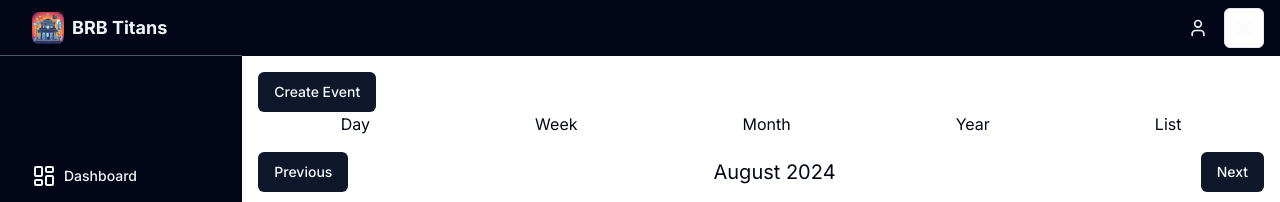
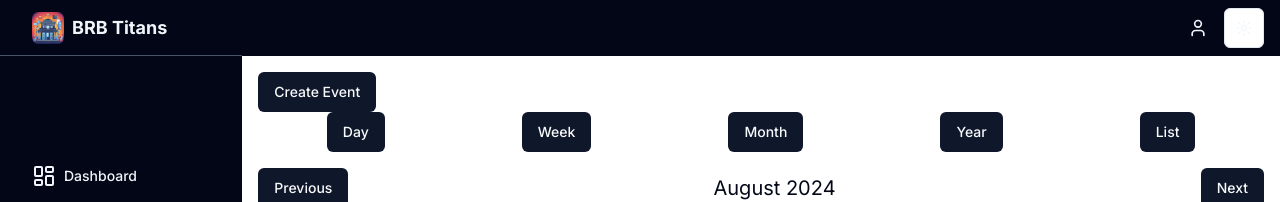
Before and after one commit to Shavkatjon-O/BRB_Hackcelerator_2024_Frontend, a Next.js app: page /dashboard/events in a window 1280 px wide. Shown: the top 202 px of the page. Built offline with nearby package versions, Linux system fonts and the light colour scheme; no server answers.

Commit message:
fix: button issue

```diff
--- a/src/app/dashboard/events/page.tsx
+++ b/src/app/dashboard/events/page.tsx
@@ -4,6 +4,8 @@ import { useEffect, useState } from "react";
 import { EventType } from "./_types/event";
 import EventFormDialog from "./_components/add-event-dialog";
 import Calendar from "./_components/calendar";
+
+import { Button } from "@/components/ui/button";
 
 import { getEventsList, createEvent } from "@/services/eventsServices";
 
@@ -75,11 +77,11 @@ const CalendarPage = () => {
       />
 
       <div className="flex justify-around mb-4">
-        <button className={`btn ${view === "daily" ? "btn-primary" : ""}`} onClick={() => setView("daily")}>Day</button>
-        <button className={`btn ${view === "weekly" ? "btn-primary" : ""}`} onClick={() => setView("weekly")}>Week</button>
-        <button className={`btn ${view === "monthly" ? "btn-primary" : ""}`} onClick={() => setView("monthly")}>Month</button>
-        <button className={`btn ${view === "yearly" ? "btn-primary" : ""}`} onClick={() => setView("yearly")}>Year</button>
-        <button className={`btn ${view === "list" ? "btn-primary" : ""}`} onClick={() => setView("list")}>List</button>
+        <Button className={`btn ${view === "daily" ? "btn-primary" : ""}`} onClick={() => setView("daily")}>Day</Button>
+        <Button className={`btn ${view === "weekly" ? "btn-primary" : ""}`} onClick={() => setView("weekly")}>Week</Button>
+        <Button className={`btn ${view === "monthly" ? "btn-primary" : ""}`} onClick={() => setView("monthly")}>Month</Button>
+        <Button className={`btn ${view === "yearly" ? "btn-primary" : ""}`} onClick={() => setView("yearly")}>Year</Button>
+        <Button className={`btn ${view === "list" ? "btn-primary" : ""}`} onClick={() => setView("list")}>List</Button>
       </div>
 
       <Calendar
--- a/src/app/dashboard/meetings/_components/MeetingRoom.tsx
+++ b/src/app/dashboard/meetings/_components/MeetingRoom.tsx
@@ -21,6 +21,7 @@ import {
 } from "@/components/ui/dropdown-menu";
 import { cn } from "@/lib/utils";
 import EndCallButton from "./EndCallButton";
+import { Button } from "@/components/ui/button";
 
 import { Loader } from "lucide-react";
 
@@ -91,11 +92,11 @@ const MeetingRoom = () => {
                </DropdownMenuContent>
             </DropdownMenu>
             <CallStatsButton />
-            <button onClick={() => setShowParticipants((prev) => !prev)}>
+            <Button onClick={() => setShowParticipants((prev) => !prev)}>
                <div className=" cursor-pointer rounded-2xl bg-[#19232d] px-4 py-2 hover:bg-[#4c535b]  ">
                   <Users size={20} className="text-white" />
                </div>
-            </button>
+            </Button>
             {!isPersonalRoom && <EndCallButton />}
          </div>
       </section>
--- a/src/app/dashboard/profile/_components/edit-profile-dialog.tsx
+++ b/src/app/dashboard/profile/_components/edit-profile-dialog.tsx
@@ -24,7 +24,7 @@ import { ScrollArea } from "@/components/ui/scroll-area"
 export default function EditProfileDialog() {
   return (
     <Dialog>
-      <DialogTrigger>
+      <DialogTrigger asChild>
         <Button>Edit Profile</Button>
       </DialogTrigger>
       <DialogContent className="p-0">
```
